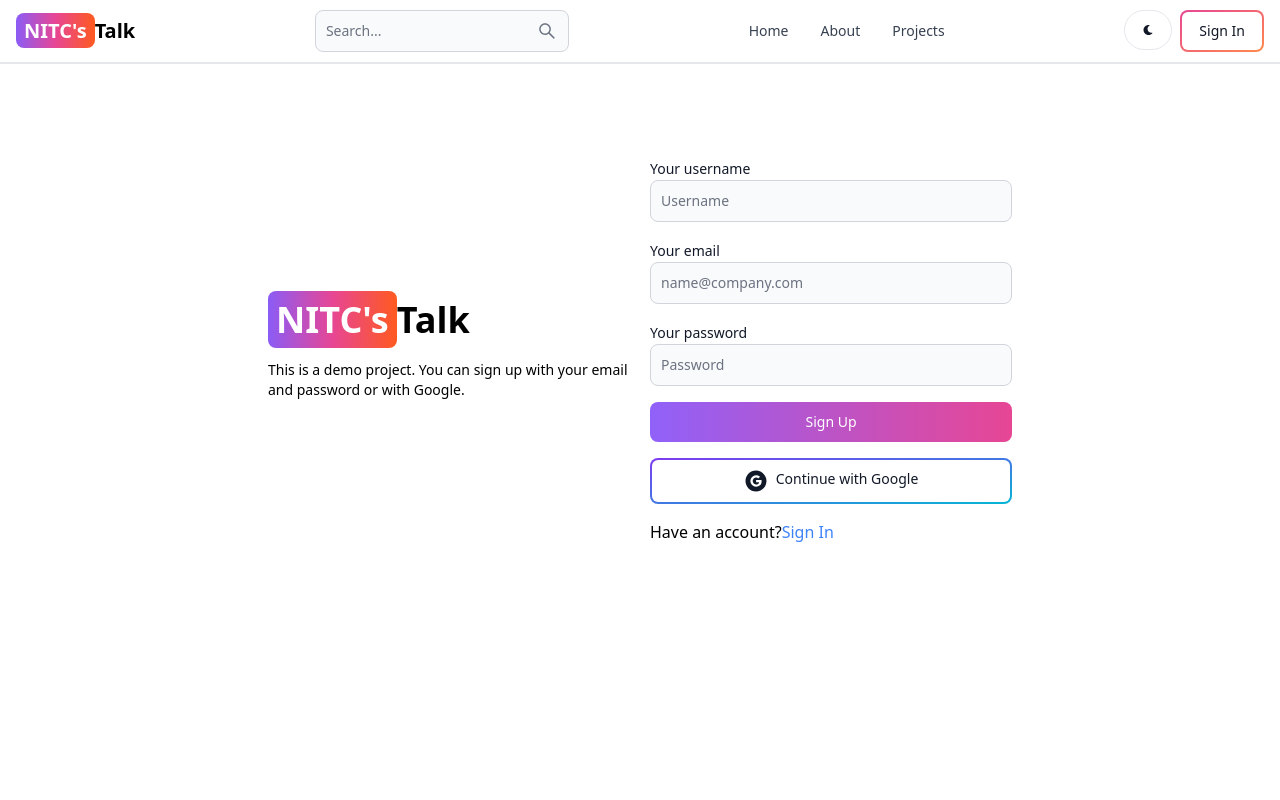
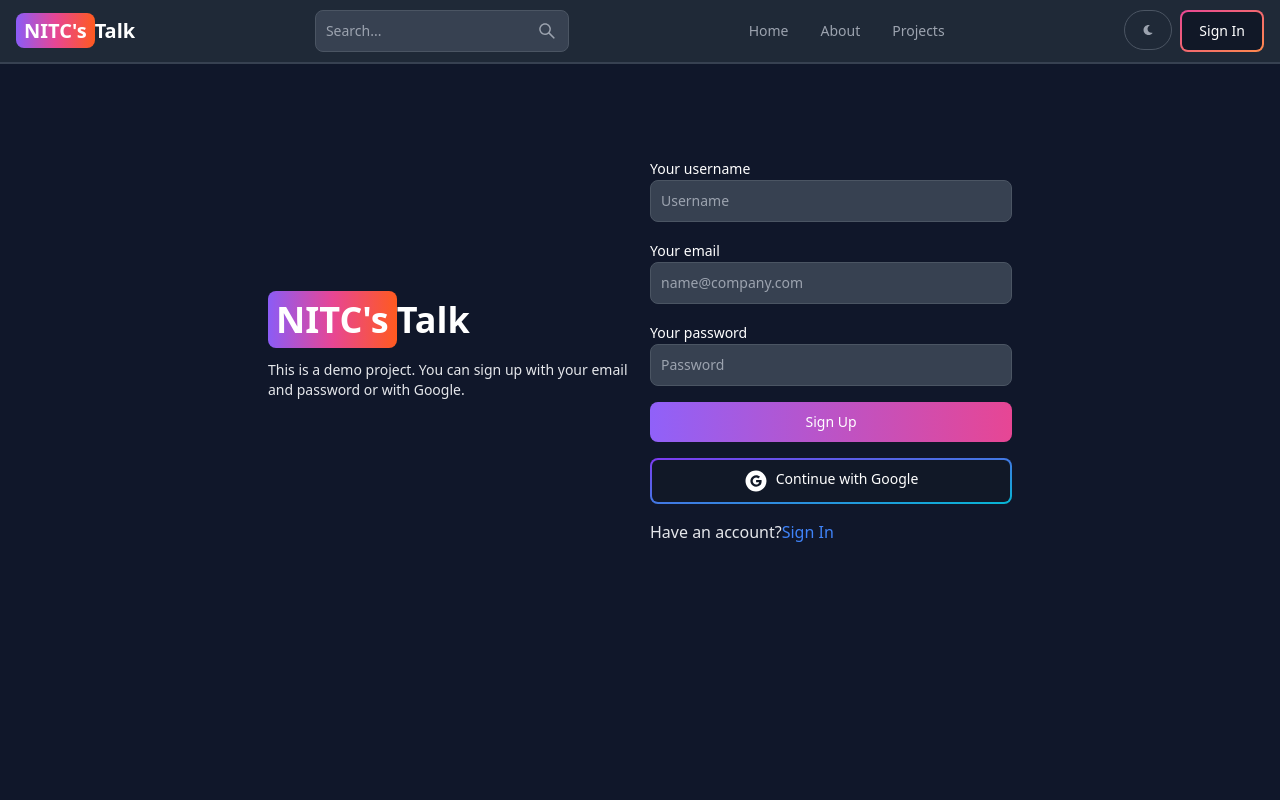
Before and after one commit to kkoushik5669/NITCBLOGapp, a React (Vite) app in the folder client/: page /sign-up in a window 1280 px wide. Shown: the top 800 px of the page. Built offline with nearby package versions, Linux system fonts and the light colour scheme; no server answers.

Commit message:
complete dark mode functionality

```diff
--- a/client/src/components/Header.jsx
+++ b/client/src/components/Header.jsx
@@ -1,12 +1,14 @@
 import { Navbar,TextInput ,Button, Dropdown, Avatar} from "flowbite-react";
 import {Link,useLocation} from 'react-router-dom';
 import {AiOutlineSearch} from 'react-icons/ai';
-import {FaMoon} from 'react-icons/fa';
-import {useSelector} from 'react-redux'
-
+import {FaMoon,FaSun} from 'react-icons/fa';
+import {useSelector,useDispatch} from 'react-redux'
+import { toggleTheme } from "../redux/theme/themeSlice";
 export default function Header(){
     const path=useLocation().pathname;
+    const dispatch=useDispatch();
     const {currentUser}=useSelector(state=>state.user)
+    const { theme } = useSelector((state) => state.theme);
     return (
         <Navbar className="border-b-2">
             <Link to="/" className='self-center whitespace-nowrap text-sm sm:text-xl font-semibold dark:text-white'>
@@ -25,8 +27,13 @@
                 <AiOutlineSearch />
             </Button>
             <div className="flex gap-2 md:order-2">
-                <Button className="w-12 h-10 hidden sm:inline" color='gray' pill>
-                    <FaMoon/>
+            <Button
+          className='w-12 h-10 hidden sm:inline'
+          color='gray'
+          pill
+          onClick={() => dispatch(toggleTheme())}
+        >
+          {theme === 'light' ? <FaSun /> : <FaMoon />}
                 </Button>
                 {
                     currentUser ? (
--- /dev/null
+++ b/client/src/components/ThemeProvider.jsx
@@ -0,0 +1,11 @@
+import { useSelector } from 'react-redux';
+export default function ThemeProvider({ children }) {
+  const { theme } = useSelector((state) => state.theme);
+  return (
+    <div className={theme}>
+      <div className='bg-white text-gray-700 dark:text-gray-200 dark:bg-[rgb(16,23,42)] min-h-screen'>
+        {children}
+      </div>
+    </div>
+  );
+}
--- a/client/src/main.jsx
+++ b/client/src/main.jsx
@@ -5,10 +5,13 @@
 import { store ,persistor} from './redux/store.js'
 import { Provider } from 'react-redux';
 import { PersistGate } from 'redux-persist/integration/react';
+import ThemeProvider from './components/ThemeProvider.jsx';
 createRoot(document.getElementById('root')).render(
   <PersistGate persistor={persistor}>
   <Provider store={store}>
-    <App />
+    <ThemeProvider>
+      <App />
+    </ThemeProvider>
   </Provider>,
   </PersistGate>
 )
--- a/client/src/redux/store.js
+++ b/client/src/redux/store.js
@@ -3,8 +3,10 @@
 import {persistReducer} from 'redux-persist';
 import storage from 'redux-persist/lib/storage';
 import persistStore from 'redux-persist/es/persistStore';
+import themeReducer from './theme/themeSlice.js';
 const rootReducer=combineReducers({
   user:userReducer,
+  theme:themeReducer,
 });
 const persistConfig={
   key:'root',
--- /dev/null
+++ b/client/src/redux/theme/themeSlice.js
@@ -0,0 +1,15 @@
+import {createSlice} from '@reduxjs/toolkit';
+const initialState = {
+    theme: 'dark',
+};
+const themeSlice = createSlice({
+    name: 'theme',
+    initialState,
+    reducers: {
+        toggleTheme: (state) => {
+            state.theme = state.theme === 'light' ? 'dark' : 'light';
+        },
+        }
+});
+export const {toggleTheme} = themeSlice.actions;
+export default themeSlice.reducer;
```
